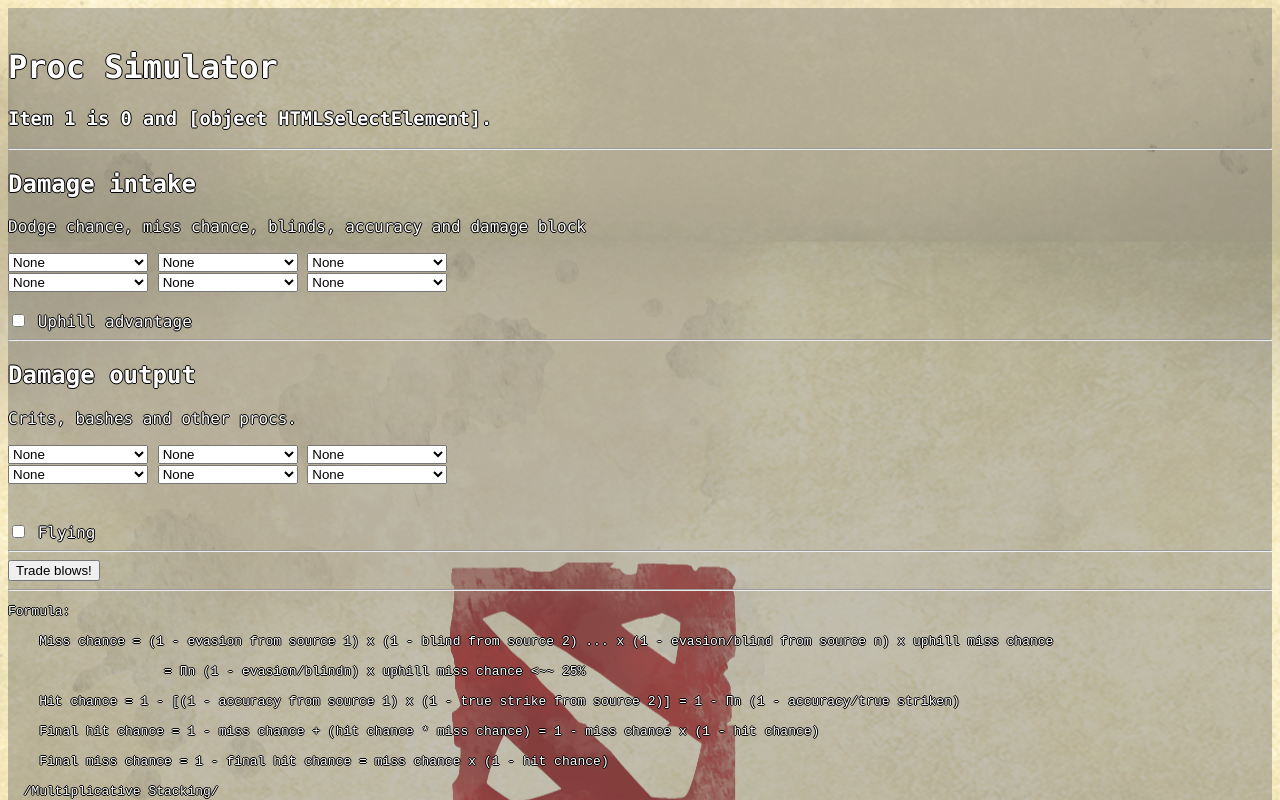
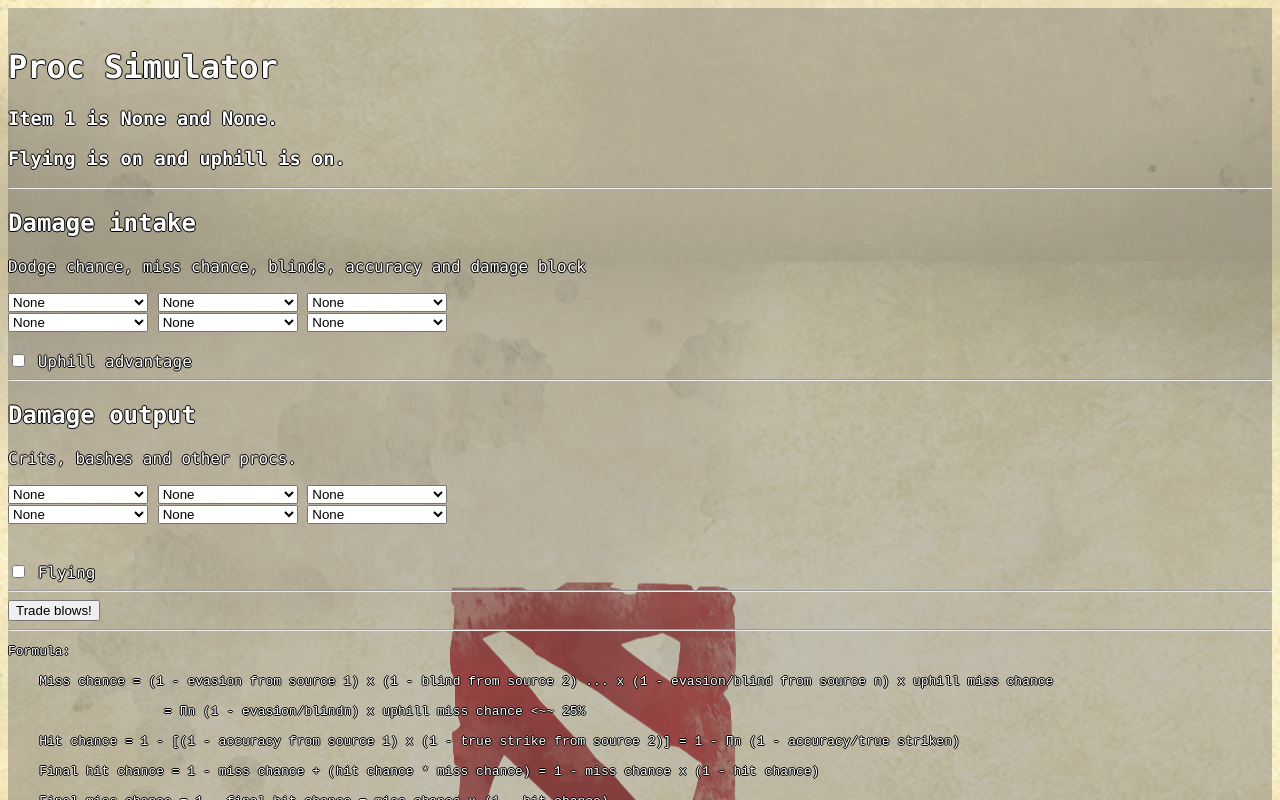
Before and after one commit to julian1224/Proc-Sim, a plain HTML site: page index.html in a window 1280 px wide. Both pictures are taken after a click on the button "Trade blows!". Shown: the top 800 px of the page. Drawn offline with Linux system fonts and the light colour scheme.

Commit message:
added .value
lifesaver

```diff
--- a/duelingfates.js
+++ b/duelingfates.js
@@ -22,30 +22,29 @@ var atk6;
 function testButton() {
 // set vars again on button press
 
-  var flying = document.getElementById("amUphill");
-  var uphill = document.getElementById("amFlying");
+  var flying =  amFlying.value;
+  var uphill = amUphill.value;
   // def //
-  var def1 = item1def.selectedIndex;
-  var def2 = document.getElementById("item2def");
-  var def3 = document.getElementById("item3def");
-  var def4 = document.getElementById("item4def");
-  var def5 = document.getElementById("item5def");
-  var def6 = document.getElementById("item6def");
+  var def1 = item1def.value;
+  var def2 = item2def.value;
+  var def3 = item3def.value;
+  var def4 = item4def.value;
+  var def5 = item5def.value;
+  var def6 = item6def.value;
   // atk //
-  var atk1 = document.getElementById("item1atk");
-  var atk2 = document.getElementById("item2atk");
-  var atk3 = document.getElementById("item3atk");
-  var atk4 = document.getElementById("item4atk");
-  var atk5 = document.getElementById("item5atk");
-  var atk6 = document.getElementById("item6atk");
-
+  var atk1 = item1atk.value;
+  var atk2 = item2atk.value;
+  var atk3 = item3atk.value;
+  var atk4 = item4atk.value;
+  var atk5 = item5atk.value;
+  var atk6 = item6atk.value;
 
   document.getElementById("test").innerHTML = "Item 1 is " + def1 + " and " + atk1 + ".";
-
+  document.getElementById("test2").innerHTML = "Flying is " + flying + " and uphill is " + uphill + ".";
   // deselect everything at the end
   for(i = 0; i < 6; i++) {
-  document.getElementById("atk" + i).selectedIndex = "-1";
+  document.getElementById('atk' + i).selectedIndex = "-1";
 
-  document.getElementById("def" + i).selectedIndex = "-1";
+  document.getElementById('def' + i).selectedIndex = "-1";
               }
-}
+            }
--- a/index.html
+++ b/index.html
@@ -9,6 +9,7 @@
   <br>
   <h1> Proc Simulator </h1>
   <h3 id="test"> Test </h3>
+    <h3 id="test2"> Test2 </h3>
   <hr>
   <body>
     <h2> Damage intake </h2>
```
